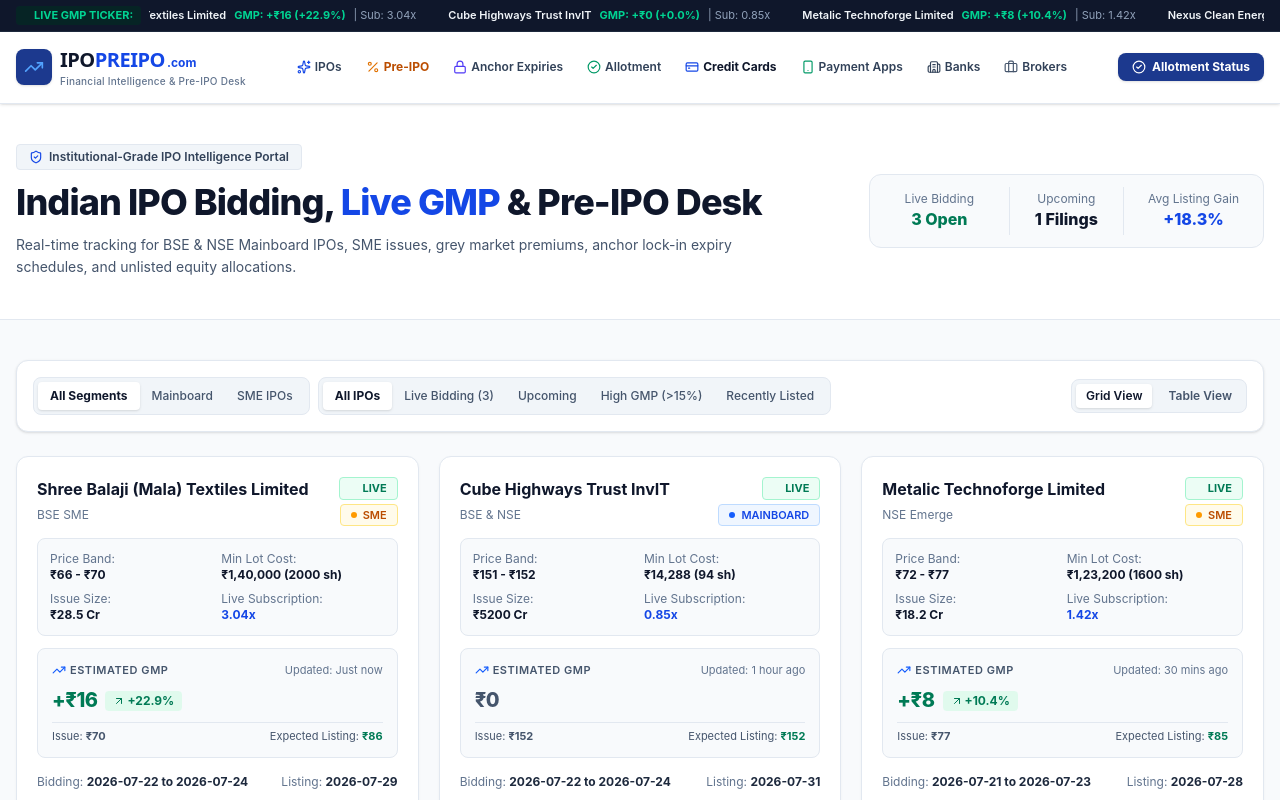
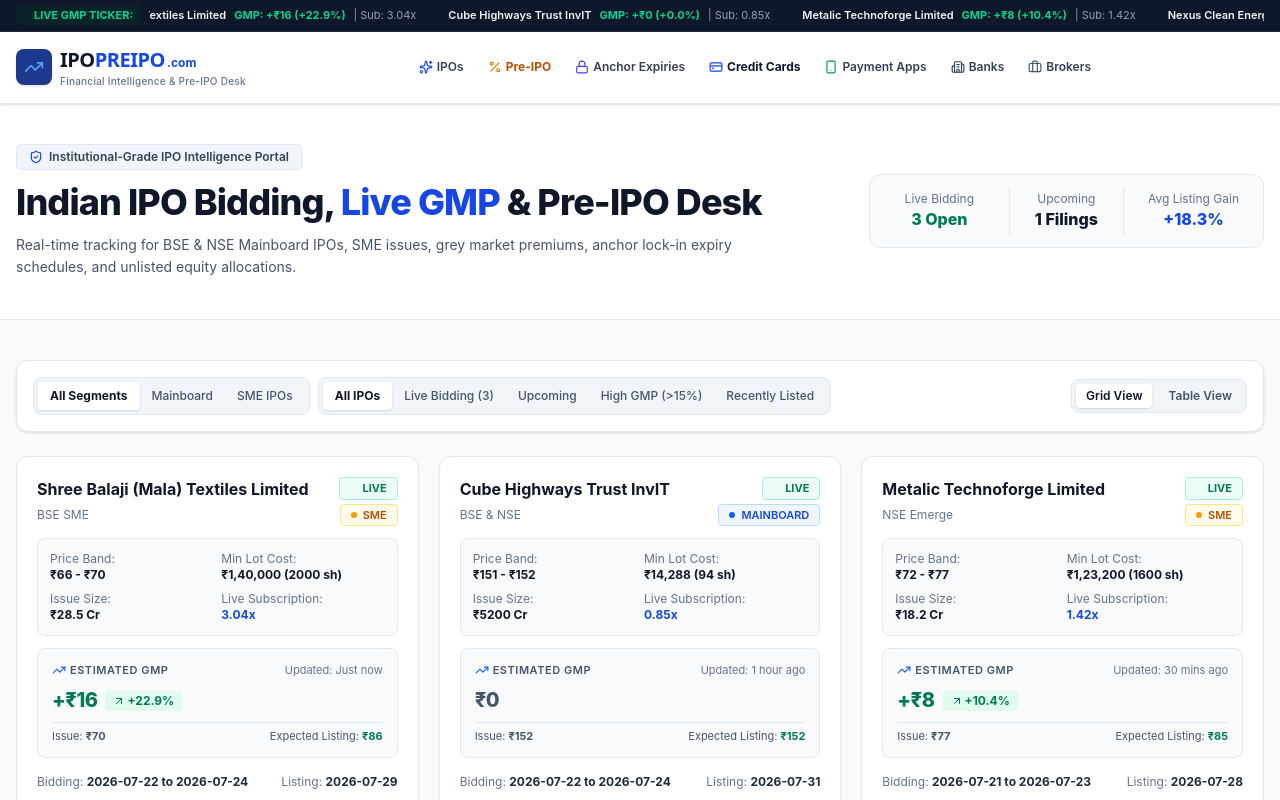
Before and after one commit to Gupta-Developer/ipopreipo, a Next.js app: page / in a window 1280 px wide. Shown: the top 800 px of the page. Built offline with nearby package versions, Linux system fonts and the light colour scheme.

Commit message:
fix(navbar): remove allotment and allotment status links from navigation bar

```diff
--- a/src/components/layout/Navbar.tsx
+++ b/src/components/layout/Navbar.tsx
@@ -6,7 +6,6 @@
   TrendingUp,
   Sparkles,
   Lock,
-  CheckCircle2,
   Percent,
   Briefcase,
   CreditCard,
@@ -99,14 +98,6 @@
           </Link>
 
           <Link
-            href="/allotment"
-            className="px-2.5 py-2 rounded-md hover:bg-slate-100 hover:text-blue-700 transition-colors flex items-center gap-1"
-          >
-            <CheckCircle2 className="w-3.5 h-3.5 text-emerald-600" />
-            Allotment
-          </Link>
-
-          <Link
             href="/credit-cards"
             className="px-2.5 py-2 rounded-md hover:bg-slate-100 hover:text-blue-700 transition-colors flex items-center gap-1 text-slate-900 font-bold"
           >
@@ -141,14 +132,6 @@
 
         {/* Right Action Tools */}
         <div className="flex items-center gap-3">
-          <Link
-            href="/allotment"
-            className="hidden sm:inline-flex items-center gap-1.5 px-3.5 py-1.5 rounded-lg text-xs font-bold bg-blue-900 hover:bg-blue-800 text-white shadow-sm transition-all"
-          >
-            <CheckCircle2 className="w-3.5 h-3.5" />
-            Allotment Status
-          </Link>
-
           {/* Mobile Hamburger Toggle */}
           <button
             onClick={() => setMobileMenuOpen(!mobileMenuOpen)}
@@ -181,9 +164,6 @@
           <Link onClick={() => setMobileMenuOpen(false)} href="/anchor-lockins" className="px-3 py-2 rounded-md hover:bg-slate-200">
             Anchor Lock-In Tracker
           </Link>
-          <Link onClick={() => setMobileMenuOpen(false)} href="/allotment" className="px-3 py-2 rounded-md hover:bg-slate-200">
-            Allotment Status Checker
-          </Link>
           <Link onClick={() => setMobileMenuOpen(false)} href="/brokers" className="px-3 py-2 rounded-md hover:bg-slate-200">
             Broker Comparisons
           </Link>
```
